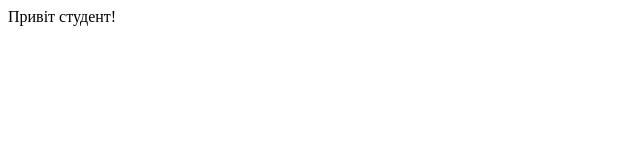
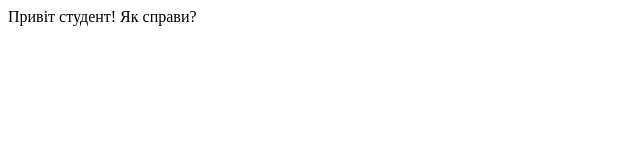
Before and after one commit to MarianaNew/Tutorial, a plain HTML site: page index.html in a window 1280 px wide. Shown: the whole page, without its empty margins (0-640 px from the left). Drawn offline with Linux system fonts and the light colour scheme.

Commit message:
Update index.html
Як справи?

```diff
--- a/index.html
+++ b/index.html
@@ -7,6 +7,6 @@
     <title>Document</title>
 </head>
 <body>
-  Привіт студент!
+  Привіт студент! Як справи?
 </body>
 </html>
```
